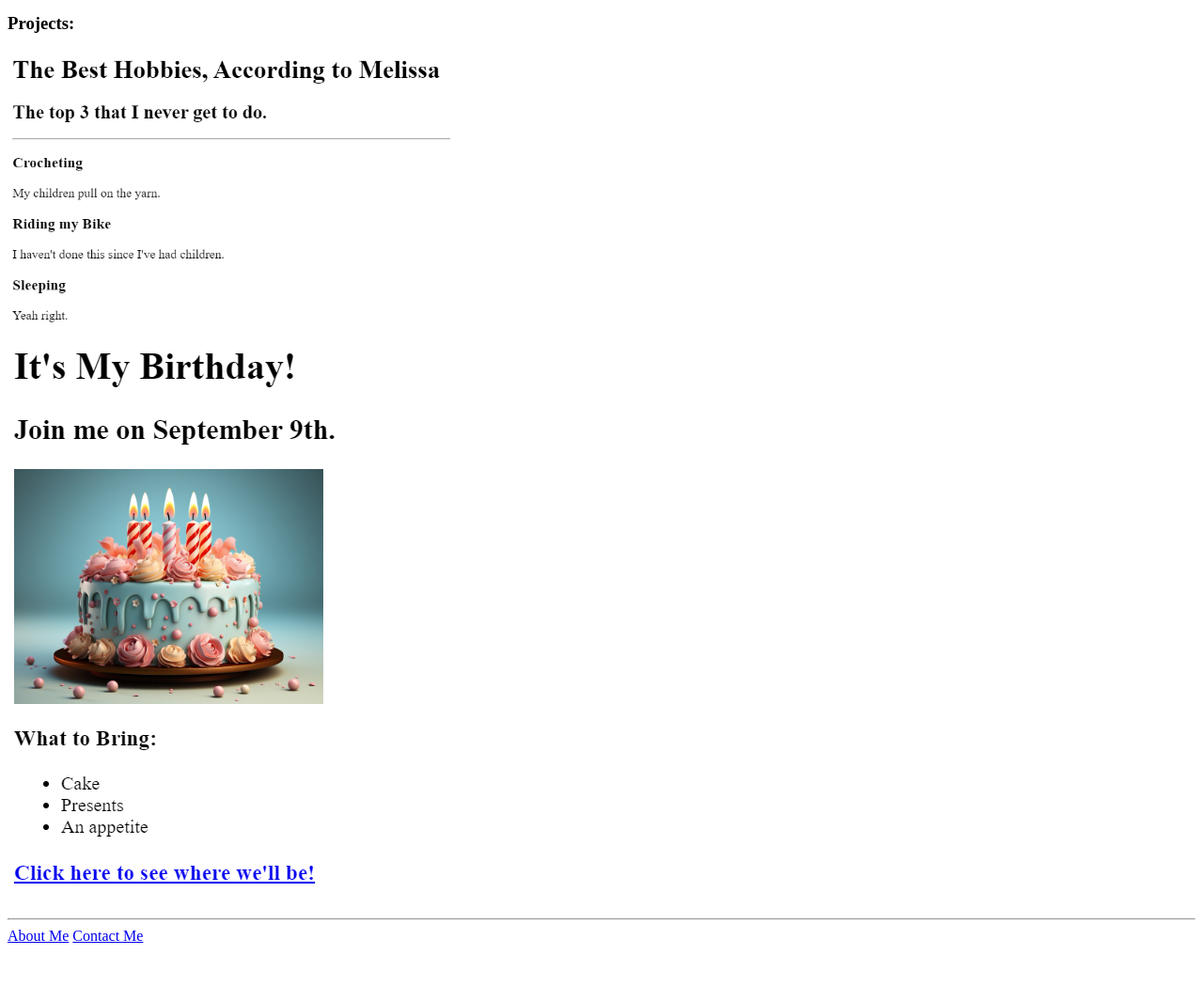
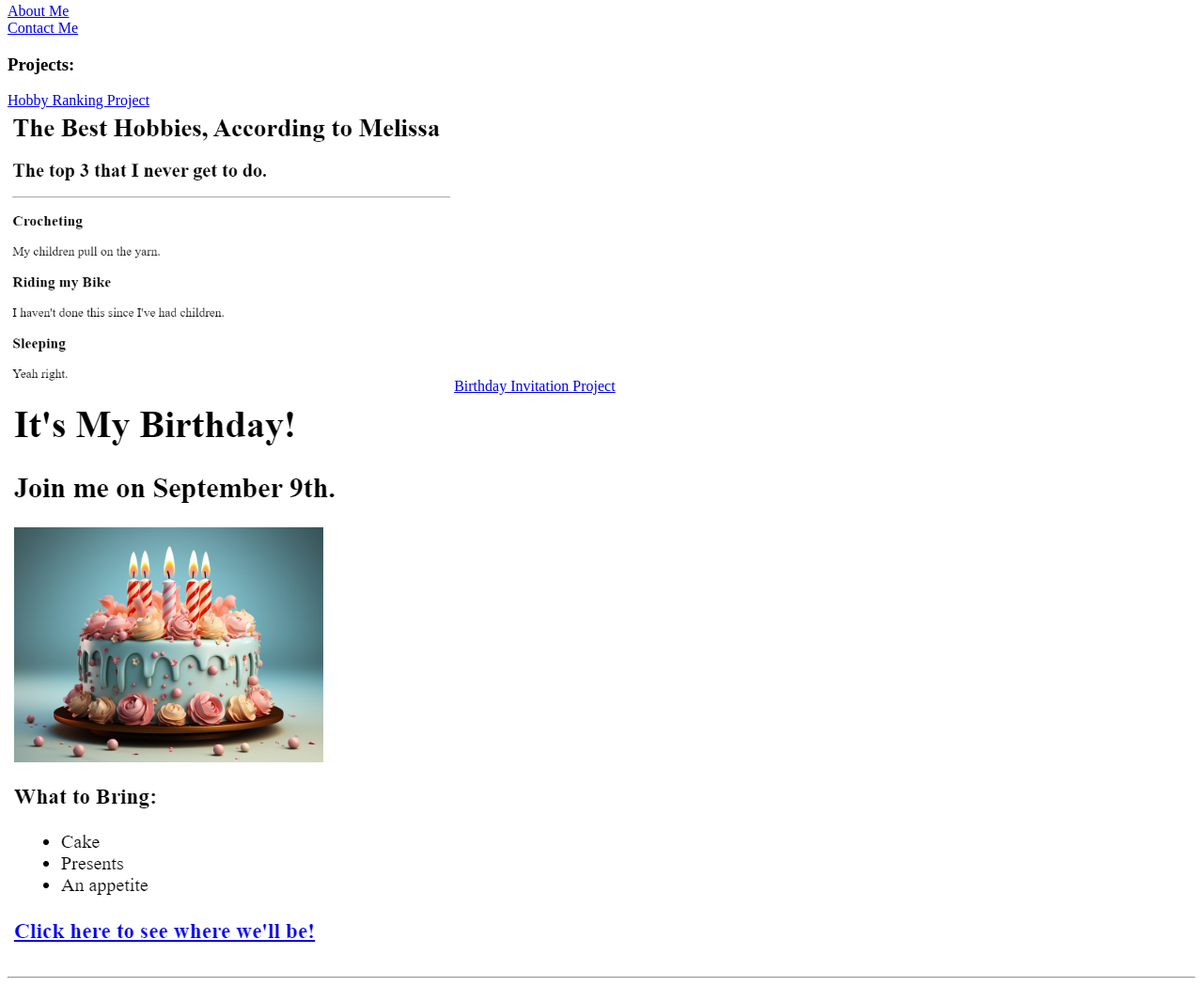
Before and after one commit to MBeiseigel/html-portfolio, a plain HTML site: page index.html in a window 1280 px wide. Shown: the part 134-1183 px from the top of the page at 94% size. Before the commit the page ends 1147 px from the top, so only its background shows below. Drawn offline with Linux system fonts and the light colour scheme.

Commit message:
Update index.html

```diff
--- a/index.html
+++ b/index.html
@@ -1,4 +1,3 @@
-<!-- TODO 1: Create the HTML Boilerplate -->
 <!DOCTYPE html>
 <html lang="en">
 <head>
@@ -10,12 +9,13 @@
     <h1>Melissa Beiseigel</h1>
     <h2>Full-Stack Web Developer</h2>
     <hr />
+     <a href="./public/about.html">About Me</a><br />
+    <a href="./public/contact.html">Contact Me</a>
     <h3>Projects:</h3>
-    <a href="./public/movie-ranking.html"><img src="./assets/images/Hobby Ranking Project.png" height="300" alt="hobby project preview"/></a><br />
-    <a href="./public/birthday-invite.html"><img src="./assets/images/Birthday Invitation Project.png" alt="birthday invitation project preview"/></a>
+    <a href="./public/movie-ranking.html">Hobby Ranking Project</a><br />
+    <img src="./assets/images/Hobby Ranking Project.png" height="300" alt="hobby project preview"/>
+    <a href="./public/birthday-invite.html">Birthday Invitation Project</a><br />
+    <img src="./assets/images/Birthday Invitation Project.png" alt="birthday invitation project preview"/>
     <hr />
-    <a href="./public/about.html">About Me</a>
-    <a href="./public/contact.html">Contact Me</a>
-
 </body>
 </html>
```
